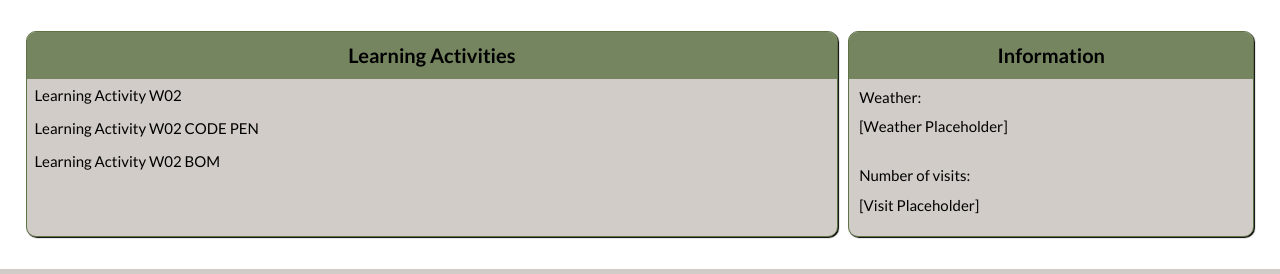
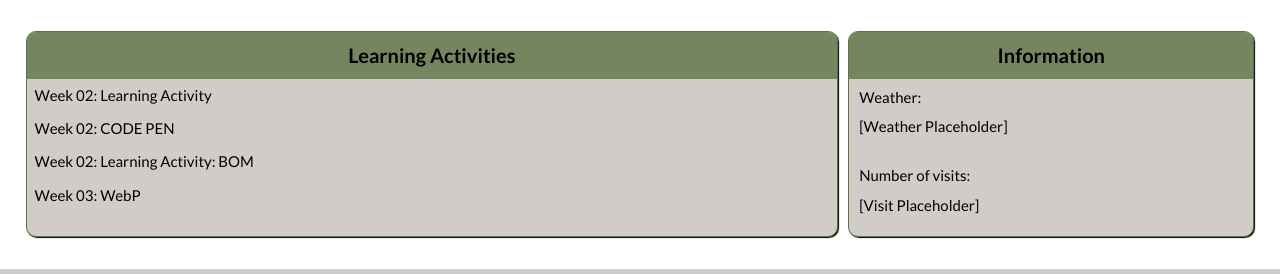
Before and after one commit to jmichellevr29/wdd230, a plain HTML site: page index.html in a window 1280 px wide. Shown: the part 322-596 px from the top of the page. Drawn offline with nearby package versions, Linux system fonts and the light colour scheme; a script that the page names is missing.

Commit message:
week 03 image webp

```diff
--- a/index.html
+++ b/index.html
@@ -47,11 +47,10 @@
             <section class="card">
                 <h2>Learning Activities</h2>
                 <ul>
-                    <li><a href="week02/design.html">Learning Activity W02</a></li>
-                    <li><a href="https://codepen.io/michellevr29/pen/YzbPqwa">Learning Activity W02 CODE PEN</a></li>
-                    <li><a href="week02/bom.html">Learning Activity W02 BOM</a></li>
-
-
+                    <li>Week 02: <a href="week02/design.html">Learning Activity</a></li>
+                    <li>Week 02: <a href="https://codepen.io/michellevr29/pen/YzbPqwa">CODE PEN</a></li>
+                    <li>Week 02: <a href="week02/bom.html">Learning Activity: BOM</a></li>
+                    <li>Week 03: <a href="week03/images/lanscape.webp">WebP</a></li>
                 </ul>
             </section>
             <section class="card">
```
Also changed, not shown: week03/images/lanscape.webp (added).
